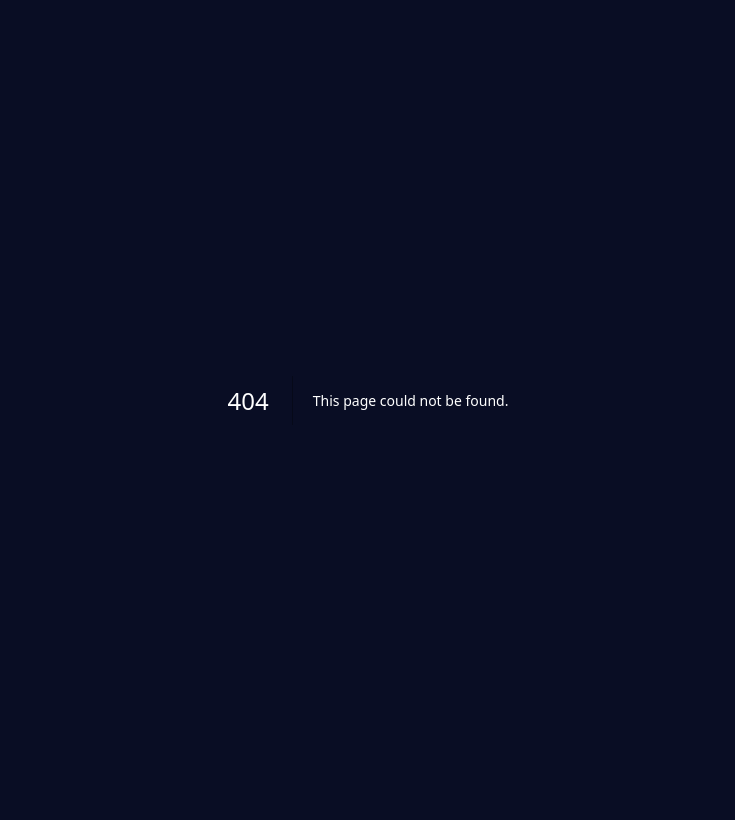
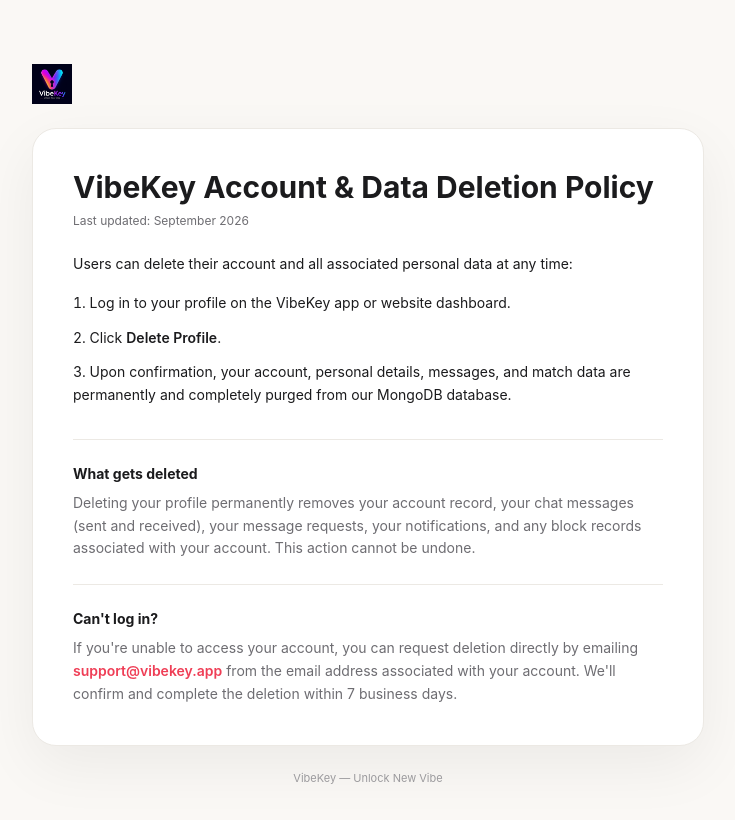
Before and after one commit to vanuraag27/my-premium-match-app, a Next.js app: page /delete-account in a window 1280 px wide. Before the commit this address had no page. Shown: the top 820 px of the page, without its empty margins (272-1007 px from the left). Built offline with nearby package versions, Linux system fonts and the light colour scheme.

Commit message:
Add files via upload

```diff
--- /dev/null
+++ b/src/app/delete-account/page.js
@@ -0,0 +1,86 @@
+// my-premium-match-app/src/app/delete-account/page.js
+// Public policy page required by Google Play's "User Data - Account Deletion
+// Requirement". Linked from the Data Safety form's Account Deletion URL and
+// Data Deletion URL fields. Intentionally a plain server-rendered page (no
+// 'use client', no hooks) so it always returns real HTML content to Google's
+// crawler with no client-side JS dependency.
+
+export const metadata = {
+  title: 'Account & Data Deletion Policy — VibeKey',
+  description: 'How to delete your VibeKey account and all associated personal data.',
+};
+
+export default function DeleteAccountPage() {
+  return (
+    <main className="min-h-screen bg-[#FAF8F5] text-[#1B1B1D] flex flex-col items-center px-4 py-12 md:py-16">
+      <div className="w-full max-w-2xl">
+
+        <img
+          src="/vibekey-logo.png"
+          alt="VibeKey Logo"
+          width={1254}
+          height={1254}
+          className="h-10 w-auto object-contain mb-6"
+        />
+
+        <div className="bg-white border border-[#ECE9E4] rounded-3xl p-6 md:p-10 shadow-[0_20px_60px_rgba(0,0,0,0.06)]">
+
+          <h1 className="font-display text-2xl md:text-3xl font-bold text-[#1B1B1D] mb-2">
+            VibeKey Account &amp; Data Deletion Policy
+          </h1>
+          <p className="text-xs font-body text-[#6E6D72] mb-6">
+            Last updated: September 2026
+          </p>
+
+          <p className="font-body text-sm text-[#1B1B1D] leading-relaxed mb-4">
+            Users can delete their account and all associated personal data at any time:
+          </p>
+
+          <ol className="font-body text-sm text-[#1B1B1D] leading-relaxed space-y-3 mb-8 list-decimal list-inside">
+            <li>Log in to your profile on the VibeKey app or website dashboard.</li>
+            <li>Click <span className="font-semibold">Delete Profile</span>.</li>
+            <li>
+              Upon confirmation, your account, personal details, messages, and match data
+              are permanently and completely purged from our MongoDB database.
+            </li>
+          </ol>
+
+          <div className="border-t border-[#ECE9E4] pt-6 mb-6">
+            <h2 className="font-display text-sm font-bold text-[#1B1B1D] mb-2">
+              What gets deleted
+            </h2>
+            <p className="font-body text-sm text-[#6E6D72] leading-relaxed">
+              Deleting your profile permanently removes your account record, your chat
+              messages (sent and received), your message requests, your notifications,
+              and any block records associated with your account. This action cannot be
+              undone.
+            </p>
+          </div>
+
+          <div className="border-t border-[#ECE9E4] pt-6">
+            <h2 className="font-display text-sm font-bold text-[#1B1B1D] mb-2">
+              Can&apos;t log in?
+            </h2>
+            <p className="font-body text-sm text-[#6E6D72] leading-relaxed">
+              If you&apos;re unable to access your account, you can request deletion
+              directly by emailing{' '}
+              <a
+                href="mailto:support@vibekey.app"
+                className="text-[#EF3E56] font-semibold hover:underline"
+              >
+                support@vibekey.app
+              </a>{' '}
+              from the email address associated with your account. We&apos;ll confirm and
+              complete the deletion within 7 business days.
+            </p>
+          </div>
+
+        </div>
+
+        <p className="font-body text-[11px] text-[#9B9A9D] text-center mt-6">
+          VibeKey — Unlock New Vibe
+        </p>
+      </div>
+    </main>
+  );
+}
```
